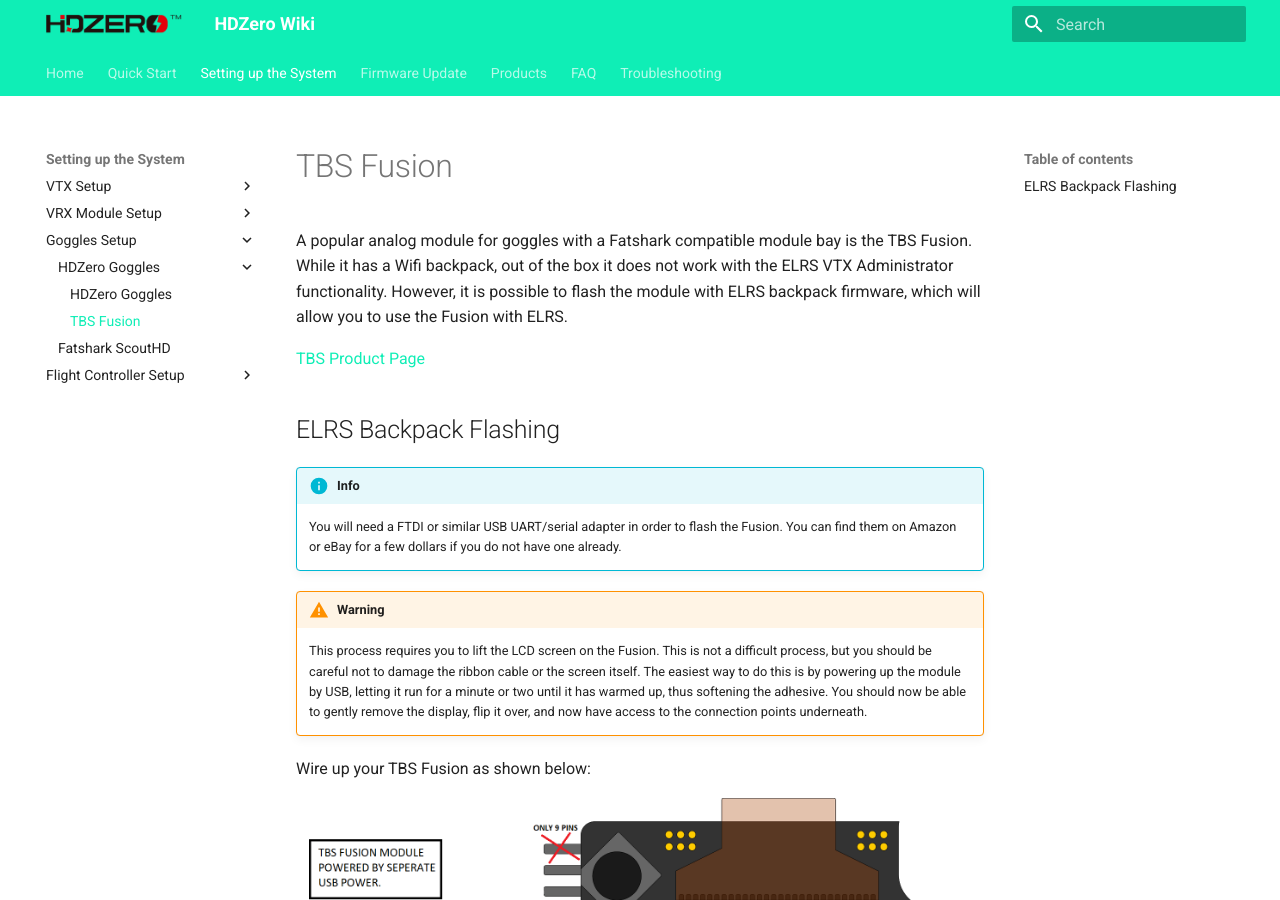
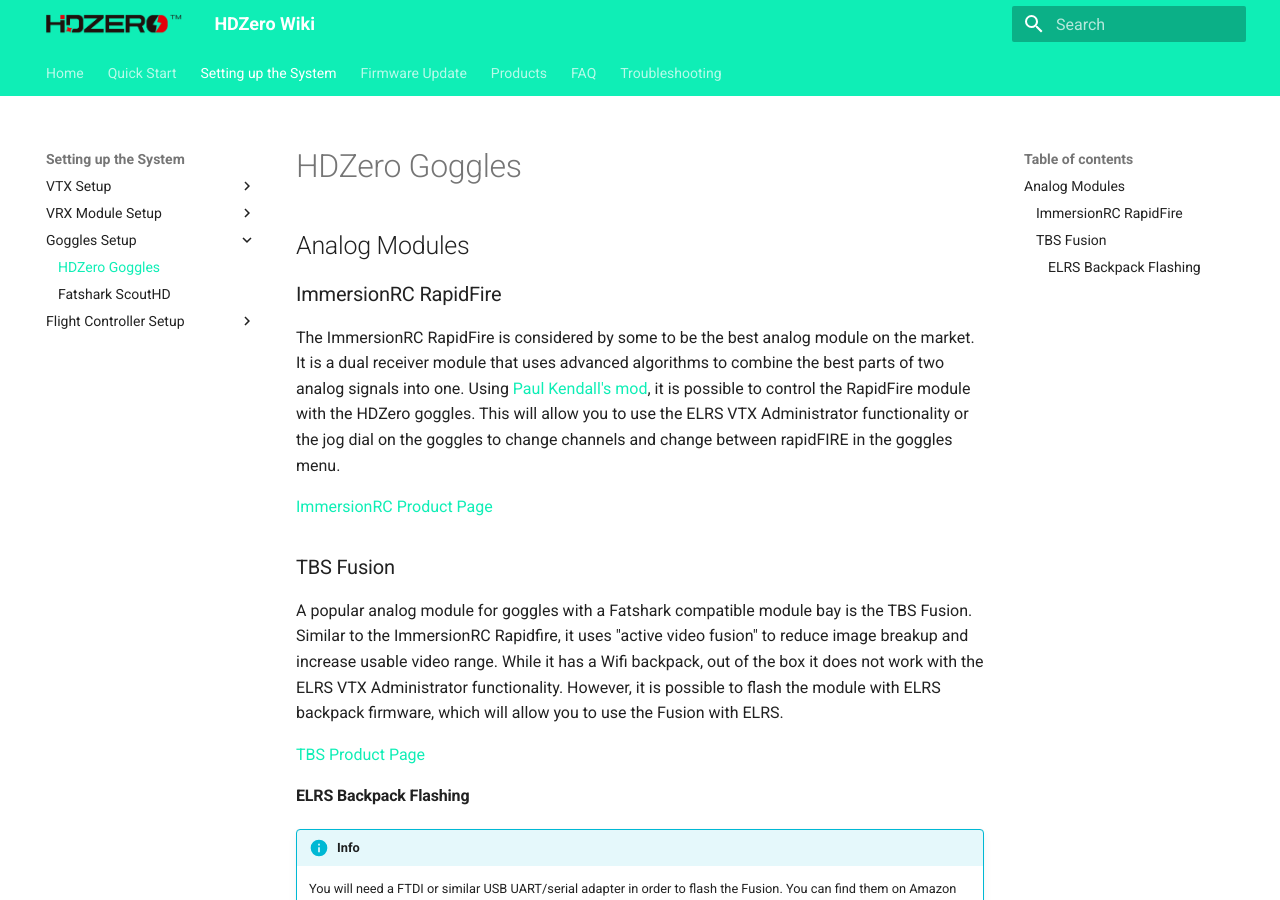
Before and after one commit to pfeerick/hdzero-wiki, an MkDocs documentation site: the page built from docs/setting-up/goggles/hdzero-goggles.md, in a window 1280 px wide and 900 px high. Built offline with MkDocs 1.6.1 and Material for MkDocs 9.7.7, drawn with Linux system fonts in a browser that asks for light colours.

Commit message:
Change navigation slightly, more analog info

```diff
--- a/docs/setting-up/goggles/hdzero-goggles/tbs-fusion.md
+++ b/docs/setting-up/goggles/hdzero-goggles.md
@@ -1,11 +1,21 @@
+# HDZero Goggles
 
-# TBS Fusion
 
-A popular analog module for goggles with a Fatshark compatible module bay is the TBS Fusion. While it has a Wifi backpack, out of the box it does not work with the ELRS VTX Administrator functionality. However, it is possible to flash the module with ELRS backpack firmware, which will allow you to use the Fusion with ELRS.
+## Analog Modules
+
+### ImmersionRC RapidFire
+The ImmersionRC RapidFire is considered by some to be the best analog module on the market. It is a dual receiver module that uses advanced algorithms to combine the best parts of two analog signals into one. Using [Paul Kendall's mod](https://github.com/pkendall64/hdzero-goggle/wiki/Analog-Module-Backpack-Control), it is possible to control the RapidFire module with the HDZero goggles. This will allow you to use the ELRS VTX Administrator functionality or the jog dial on the goggles to change channels and change between rapidFIRE in the goggles menu.
+
+
+[ImmersionRC Product Page](https://www.immersionrc.com/fpv-products/rapidfire/)
+
+### TBS Fusion
+
+A popular analog module for goggles with a Fatshark compatible module bay is the TBS Fusion. Similar to the ImmersionRC Rapidfire, it uses "active video fusion" to reduce image breakup and increase usable video range. While it has a Wifi backpack, out of the box it does not work with the ELRS VTX Administrator functionality. However, it is possible to flash the module with ELRS backpack firmware, which will allow you to use the Fusion with ELRS.
 
 [TBS Product Page](https://www.team-blacksheep.com/products/prod:tbs_fusion)
 
-## ELRS Backpack Flashing
+#### ELRS Backpack Flashing
 
 !!! info
     You will need a FTDI or similar USB UART/serial adapter in order to flash the Fusion. You can find them on Amazon or eBay for a few dollars if you do not have one already.
@@ -15,7 +25,7 @@
 
 Wire up your TBS Fusion as shown below:
 
-![TBS Fusion Wiring](tbs-fusion-wiring.png)
+![TBS Fusion Wiring](../../assets/tbs-fusion-flashing.png)
 
 Power the module using a seperate USB connection, created a ground bridge between pins 15/18 (red) and the FTDI GND (purple), and connected the RX and TX respectively via FTDI. Put the module into Bootloader by holding the button to the left and powered it up. The screen should now show "wifi unbrick".
 
--- a/mkdocs.yml
+++ b/mkdocs.yml
@@ -17,13 +17,11 @@
     - VRX Module Setup:
       - Shark Byte RX5 VRX Module: setting-up/vrx/shark-byte-rx5.md
     - Goggles Setup:
-      - HDZero Goggles:
-        - HDZero Goggles: setting-up/goggles/hdzero-goggles/hdzero-goggles.md
-        - TBS Fusion: setting-up/goggles/hdzero-goggles/tbs-fusion.md
-      - Fatshark ScoutHD:  setting-up/goggles/fatshark-scouthd.md
+      - HDZero Goggles: setting-up/goggles/hdzero-goggles.md
+      - Fatshark ScoutHD: setting-up/goggles/fatshark-scouthd.md
     - Flight Controller Setup:
-      - Betaflight Setup:  setting-up/flight-controller/betaflight.md
-      - INAV Setup:  setting-up/flight-controller/inav.md
+      - Betaflight Setup: setting-up/flight-controller/betaflight.md
+      - INAV Setup: setting-up/flight-controller/inav.md
   - Firmware Update: firmware_update.md
   - Products: products.md
   - FAQ: FAQ.md
```
Also changed, not shown: docs/setting-up/goggles/hdzero-goggles/hdzero-goggles.md (deleted, +0 -1 lines), docs/assets/tbs-fusion-flashing.png (renamed from docs/setting-up/goggles/hdzero-goggles/tbs-fusion-wiring.png).
